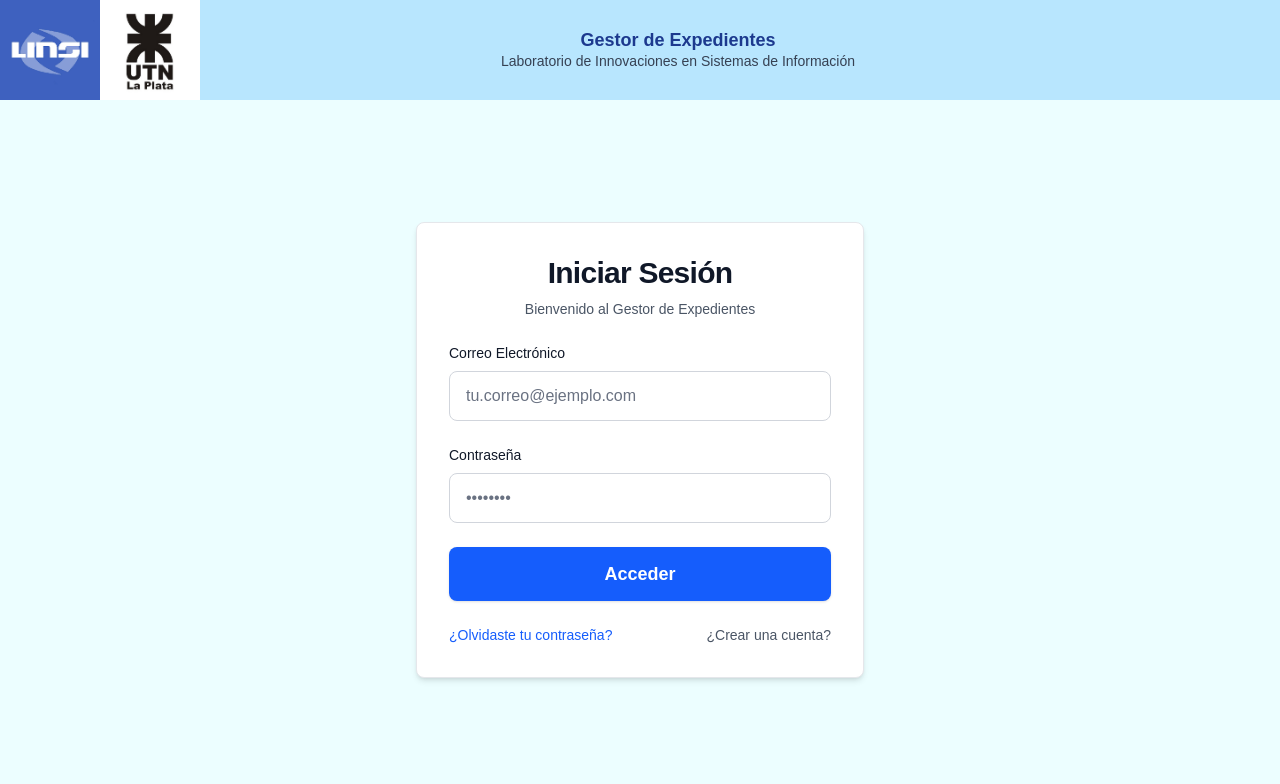
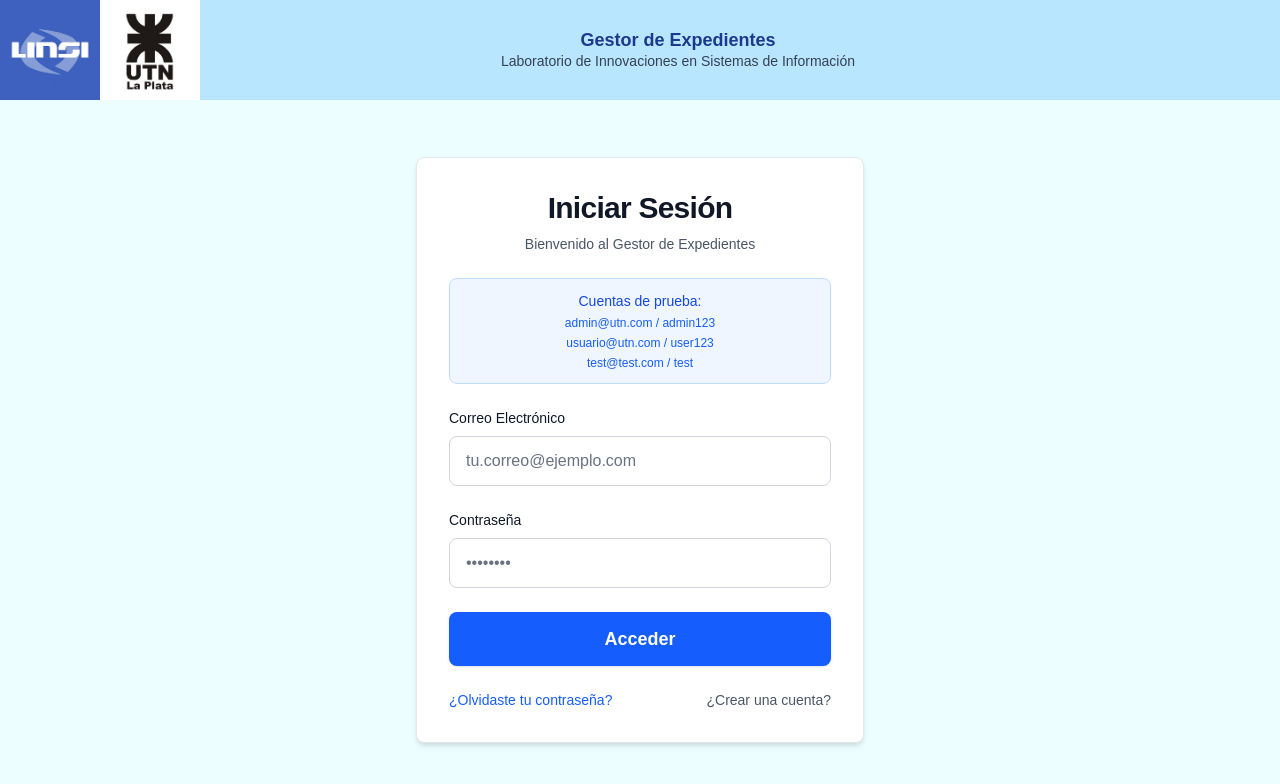
Before and after one commit to ianstuart01/GestorExpedientesF, a Next.js app: page / in a window 1280 px wide. Shown: the top 784 px of the page. Built offline with nearby package versions, Linux system fonts and the light colour scheme.

Commit message:
Agrego cuentas hardcodeadas para pruebas de login

```diff
--- a/app/page.tsx
+++ b/app/page.tsx
@@ -1,21 +1,51 @@
 "use client";
 import React, { useState } from 'react';
 import Image from "next/image";
+import { useRouter } from 'next/navigation';
 
 export default function Home() {
     const [email, setEmail] = useState('');
     const [password, setPassword] = useState('');
+    const [error, setError] = useState('');
+    const router = useRouter();
+
+    // Cuentas hardcodeadas para testing
+    const cuentasValidas = [
+        { email: 'admin@utn.com', password: 'admin123', rol: 'admin' },
+        { email: 'usuario@utn.com', password: 'user123', rol: 'user' },
+        { email: 'test@test.com', password: 'test', rol: 'user' },
+        { email: 'linsi@utn.com', password: 'linsi', rol: 'admin' }
+    ];
 
     const handleLogin = (e) => {
         e.preventDefault();
+        setError(''); // Limpiar error anterior
+
         console.log('--- INTENTO DE INICIO DE SESIÓN ---');
         console.log(`Email: ${email}`);
         console.log(`Password: ${password}`);
-        // Aquí iría la lógica de autenticación real.
-        // Por ahora, solo muestra el intento en la consola.
 
-        // Redirigir a la página principal después del login
-        window.location.href = "/admin";
+        // Validar credenciales
+        const cuentaValida = cuentasValidas.find(
+            cuenta => cuenta.email === email && cuenta.password === password
+        );
+
+        if (cuentaValida) {
+            console.log('✅ Login exitoso');
+            console.log(`Rol: ${cuentaValida.rol}`);
+
+            // Aquí podrías guardar en localStorage o context
+            localStorage.setItem('usuario', JSON.stringify({
+                email: cuentaValida.email,
+                rol: cuentaValida.rol
+            }));
+
+            // Redirigir a la página de inicio
+            router.push('/Inicio');
+        } else {
+            console.log('❌ Credenciales incorrectas');
+            setError('Email o contraseña incorrectos');
+        }
     };
 
     return (
@@ -68,6 +98,25 @@ export default function Home() {
                         <p className="mt-2 text-sm text-gray-600">
                             Bienvenido al Gestor de Expedientes
                         </p>
+                    </div>
+
+                    {/* Mensaje de error */}
+                    {error && (
+                        <div className="bg-red-50 border border-red-200 rounded-lg p-3">
+                            <p className="text-red-700 text-sm text-center">{error}</p>
+                        </div>
+                    )}
+
+                    {/* Información de testing (solo para desarrollo) */}
+                    <div className="bg-blue-50 border border-blue-200 rounded-lg p-3">
+                        <p className="text-blue-700 text-sm text-center font-medium">
+                            Cuentas de prueba:
+                        </p>
+                        <div className="text-blue-600 text-xs text-center mt-1 space-y-1">
+                            <p>admin@utn.com / admin123</p>
+                            <p>usuario@utn.com / user123</p>
+                            <p>test@test.com / test</p>
+                        </div>
                     </div>
 
                     {/* Formulario */}
```
